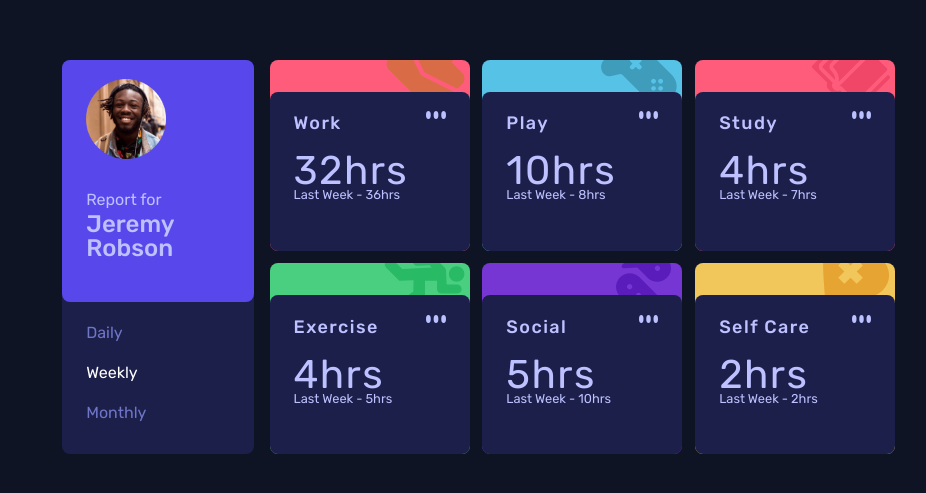
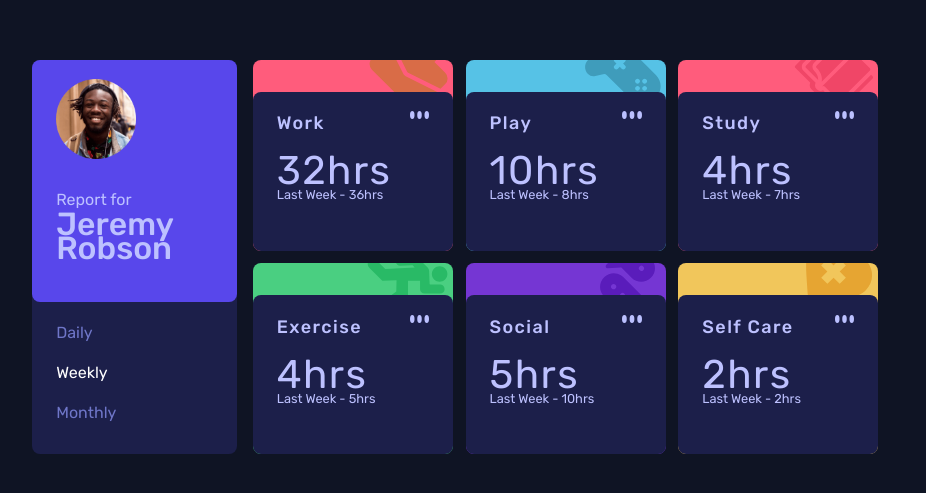
Before and after one commit to ahmad-cod/tt-dashboard, a React (Vite) app: page / in a window 1280 px wide. Shown: the part 143-636 px from the top of the page, without its empty margins (143-1069 px from the left). Built offline with nearby package versions, Linux system fonts and the light colour scheme.

Commit message:
Make page contain a level one headeing #accessibility

```diff
--- a/src/App.css
+++ b/src/App.css
@@ -213,7 +213,7 @@ h3 {
   }
 }
 @media (max-width: 375px) {
-  h2 {
+  h1 {
     font-size: 1.2rem;
   }
 }
--- a/src/components/HeroContainer.jsx
+++ b/src/components/HeroContainer.jsx
@@ -53,7 +53,7 @@ function Hero() {
             <img className="hero-image" src={heroImage} alt="Hero Image" />
             <div className="hero-texts flex column">
                 <p>Report for</p>
-                <h2>Jeremy Robson</h2>
+                <h1>Jeremy Robson</h1>
             </div>
         </div>
     )
```
